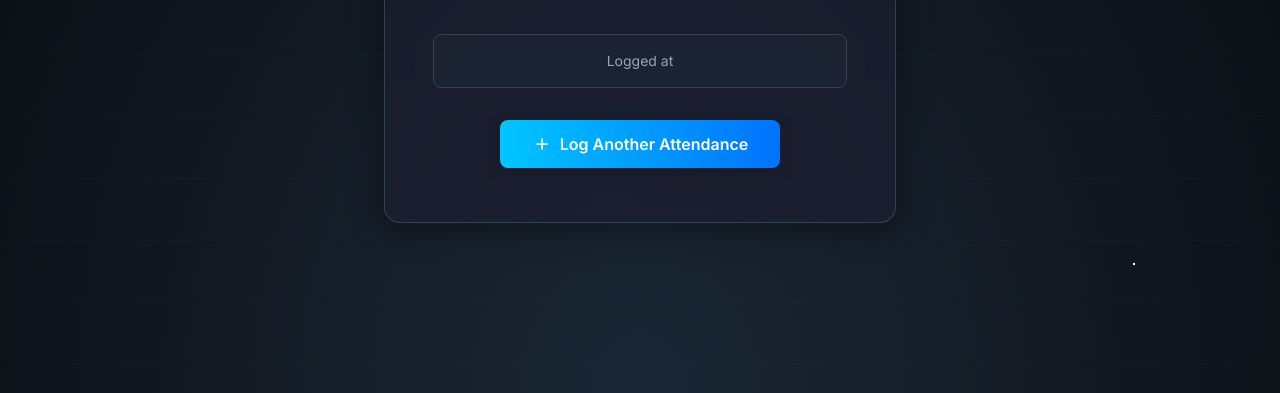
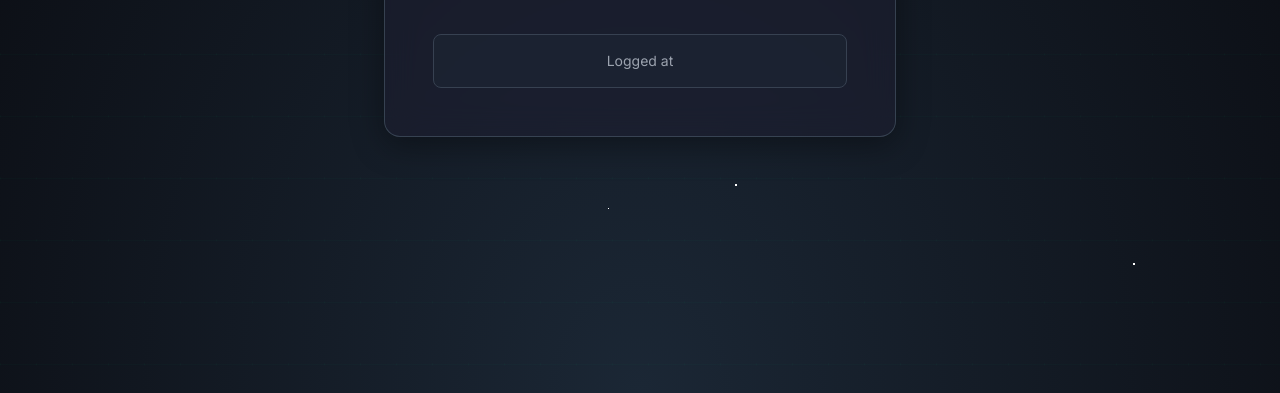
Before and after one commit to aamirldz/eventlogger, a Flask app: template templates/attend_success.html in a window 1280 px wide. Shown: the part 407-800 px from the top of the page. Run offline with Flask 3, Linux system fonts and the light colour scheme; the template is opened without the code that fills it, so the values that code supplies are empty; some libraries are stand-ins or nearby versions.

Commit message:
Remove Log Another Attendance button from success page

```diff
--- a/templates/attend_success.html
+++ b/templates/attend_success.html
@@ -20,20 +20,9 @@
     <p class="text-gray-400 mb-8">Event: <span class="text-blue-300 font-semibold">{{ event['event_name'] }}</span></p>
 
     <!-- Timestamp -->
-    <div class="bg-gray-800/50 rounded-lg p-4 mb-8 border border-gray-700">
+    <div class="bg-gray-800/50 rounded-lg p-4 border border-gray-700">
         <p class="text-sm text-gray-400">Logged at</p>
         <p class="text-xl font-mono text-green-400">{{ timestamp }}</p>
     </div>
-
-    <!-- Action Button -->
-    <a href="{{ url_for('attend_event', event_id=event['event_id']) }}" class="inline-block btn btn-primary py-3 px-8">
-        <span class="flex items-center gap-2">
-            <svg class="w-5 h-5" fill="none" stroke="currentColor" viewBox="0 0 24 24">
-                <path stroke-linecap="round" stroke-linejoin="round" stroke-width="2" d="M12 6v6m0 0v6m0-6h6m-6 0H6">
-                </path>
-            </svg>
-            Log Another Attendance
-        </span>
-    </a>
 </div>
 {% endblock %}
```
